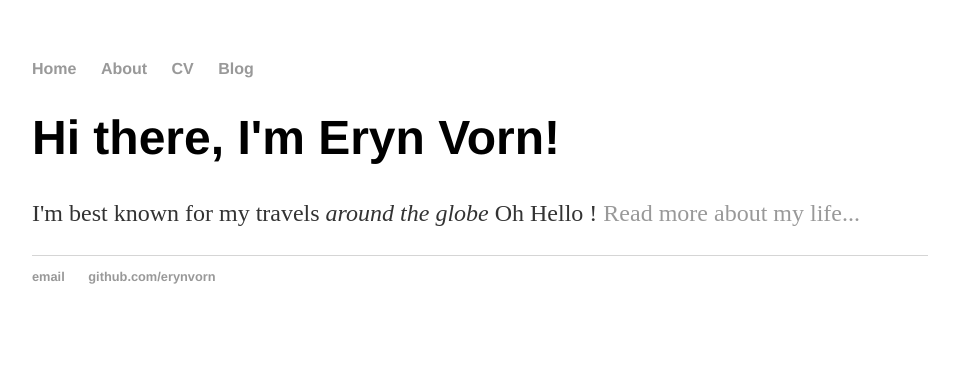
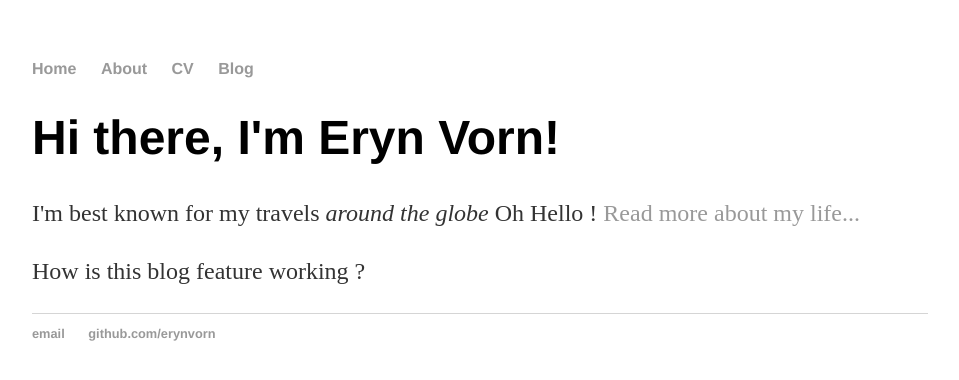
Before and after one commit to Erynvorn/erynvorn.github.io, a Jekyll site: the page built from index.html, in a window 1280 px wide. Shown: the top 380 px of the page, without its empty margins (160-1119 px from the left). Built offline with Jekyll 4.4.1, drawn with Linux system fonts in a browser that asks for light colours.

Commit message:
Update index.html

```diff
--- a/index.html
+++ b/index.html
@@ -6,4 +6,5 @@ title: Eryn Vorn
         		<h1>Hi there, I'm Eryn Vorn!</h1>
 				<p>I'm best known for my travels <em>around the globe</em> Oh Hello !
 					<a href="/about">Read more about my life...</a></p>
+			<p> How is this blog feature working ?</p>
     		</div><!-- /.blurb -->
```
